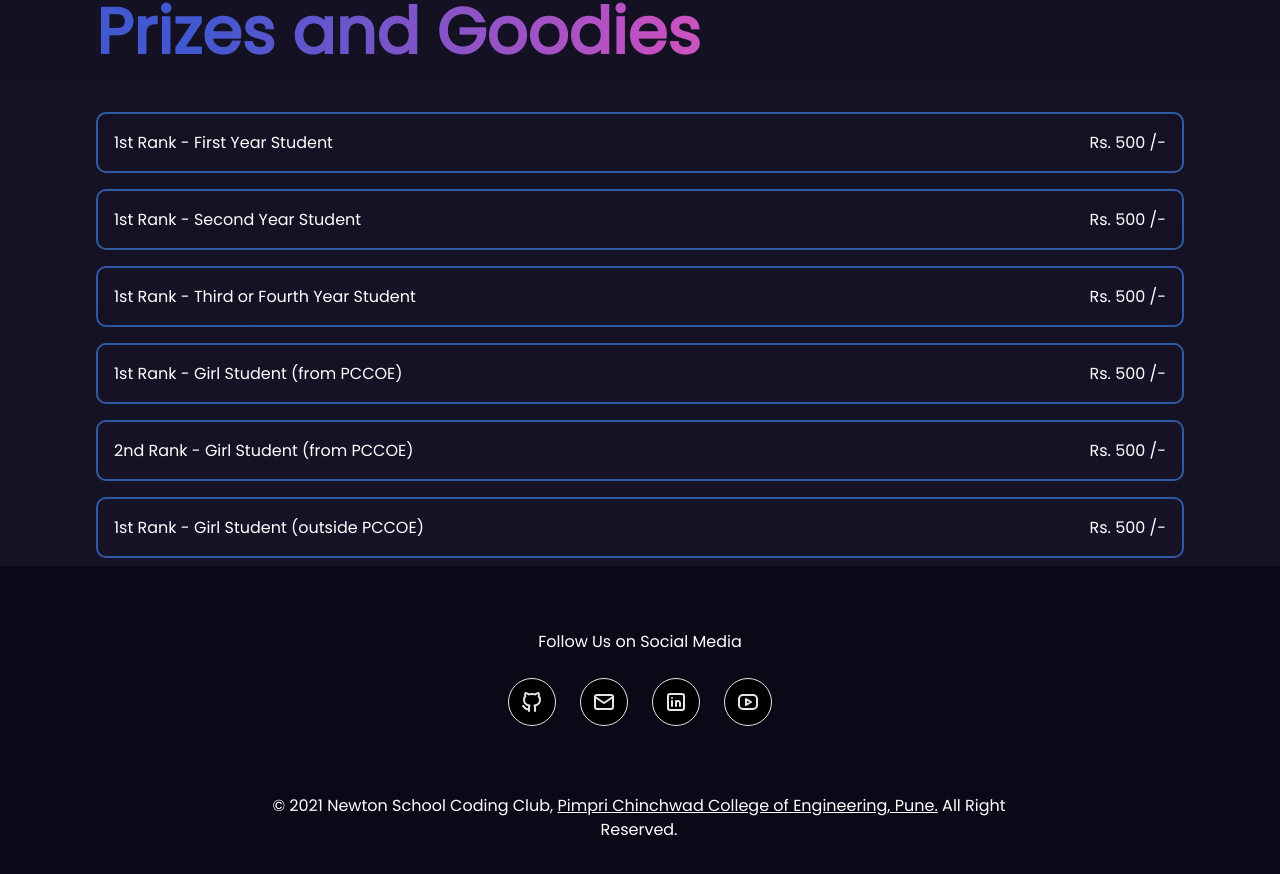
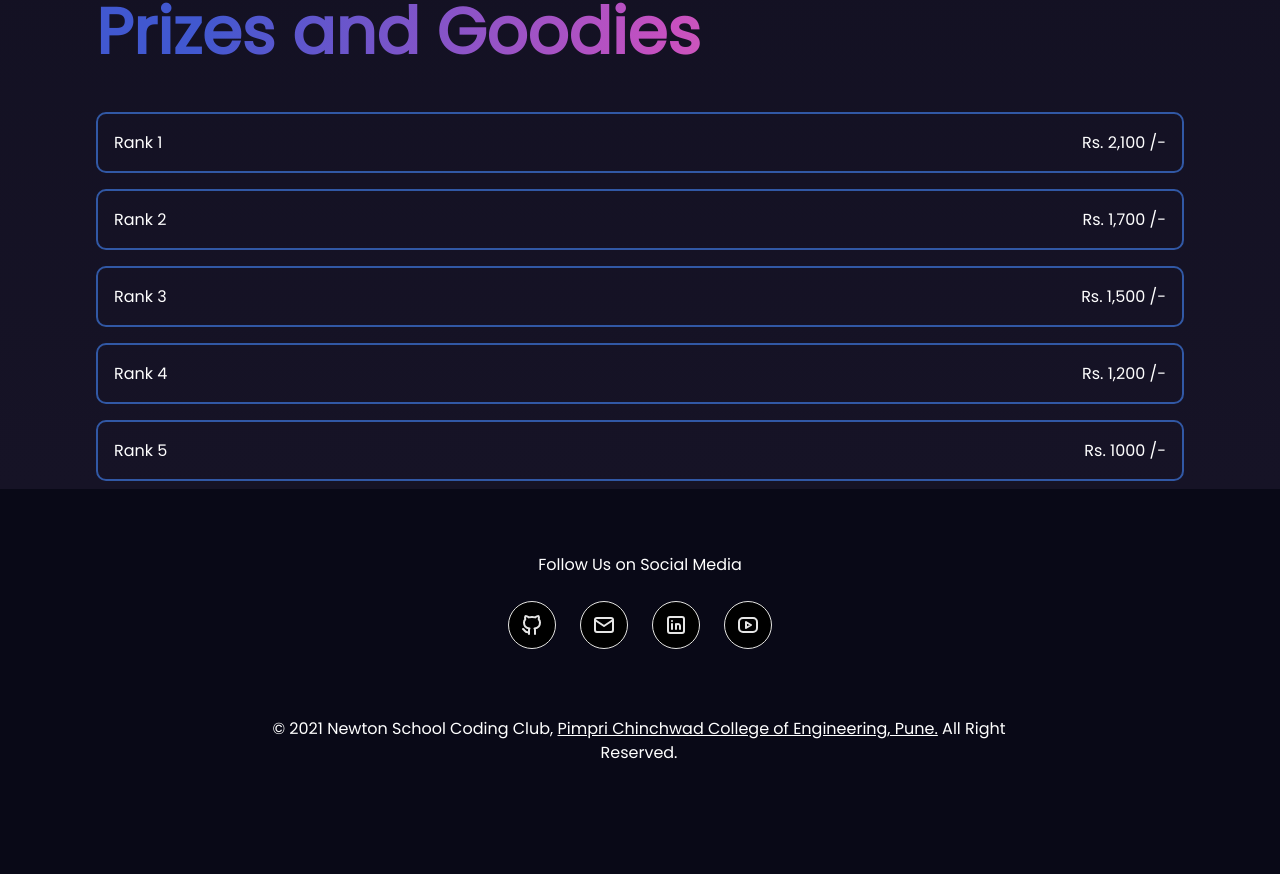
Before and after one commit to nsccpccoe/nscc-frontend, a Next.js app: page /events/codewars in a window 1280 px wide. Shown: the part 2237-3111 px from the top of the page. After the commit the page ends 3046 px from the top, so only its background shows below. Built offline with nearby package versions, Linux system fonts and the light colour scheme; no server answers.

Commit message:
CodeWars Prizes

```diff
--- a/Components/PraxisPage/Prizes.tsx
+++ b/Components/PraxisPage/Prizes.tsx
@@ -8,33 +8,28 @@ const Prizes = () => {
 
             <div className={styles.table}>
                 <div className={styles.row}>
-                    <p>1st Rank - First Year Student</p>
-                    <p>Rs. 500 /-</p>
+                    <p>Rank 1</p>
+                    <p>Rs. 2,100 /-</p>
                 </div>
 
                 <div className={styles.row}>
-                    <p>1st Rank - Second Year Student</p>
-                    <p>Rs. 500 /-</p>
+                    <p>Rank 2</p>
+                    <p>Rs. 1,700 /-</p>
                 </div>
 
                 <div className={styles.row}>
-                    <p>1st Rank - Third or Fourth Year Student</p>
-                    <p>Rs. 500 /-</p>
+                    <p>Rank 3</p>
+                    <p>Rs. 1,500 /-</p>
                 </div>
 
                 <div className={styles.row}>
-                    <p>1st Rank - Girl Student (from PCCOE)</p>
-                    <p>Rs. 500 /-</p>
+                    <p>Rank 4</p>
+                    <p>Rs. 1,200 /-</p>
                 </div>
 
                 <div className={styles.row}>
-                    <p>2nd Rank - Girl Student (from PCCOE)</p>
-                    <p>Rs. 500 /-</p>
-                </div>
-
-                <div className={styles.row}>
-                    <p>1st Rank - Girl Student (outside PCCOE)</p>
-                    <p>Rs. 500 /-</p>
+                    <p>Rank 5</p>
+                    <p>Rs. 1000 /-</p>
                 </div>
             </div>
         </div>
```
